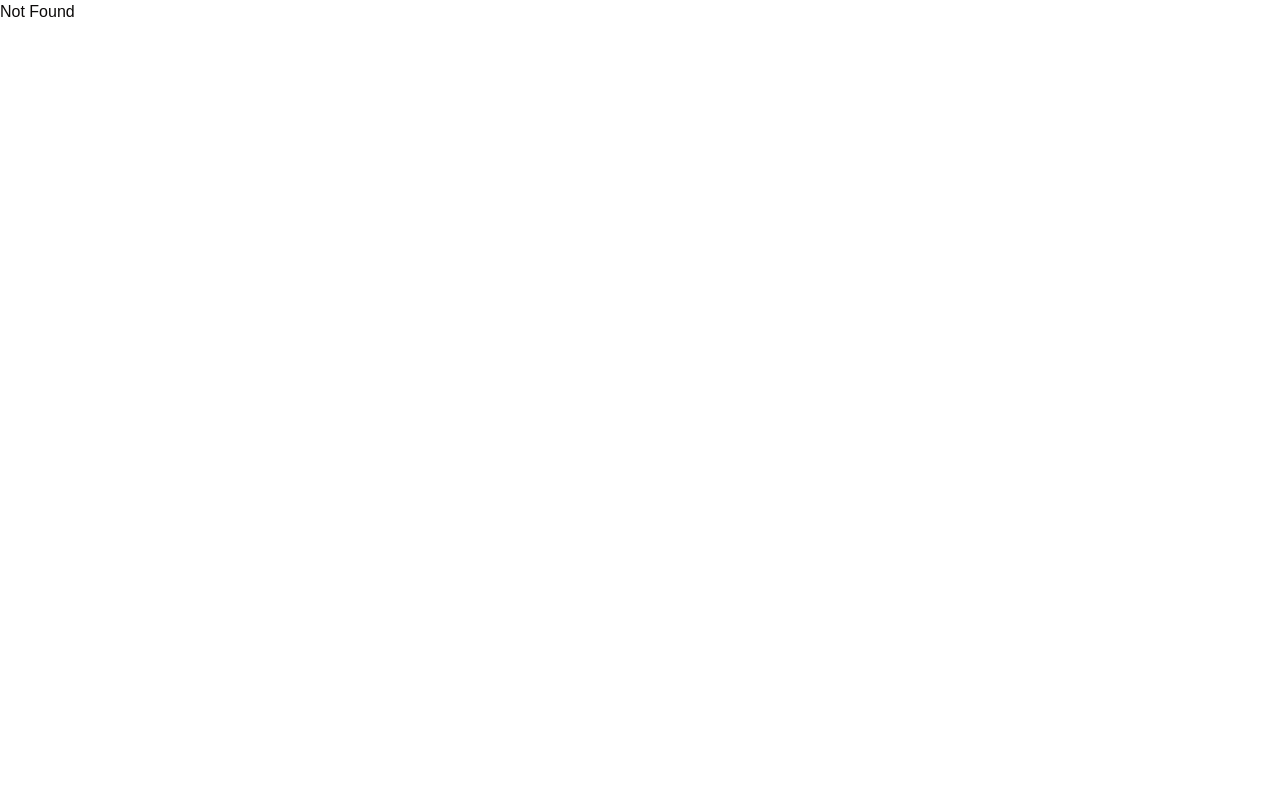
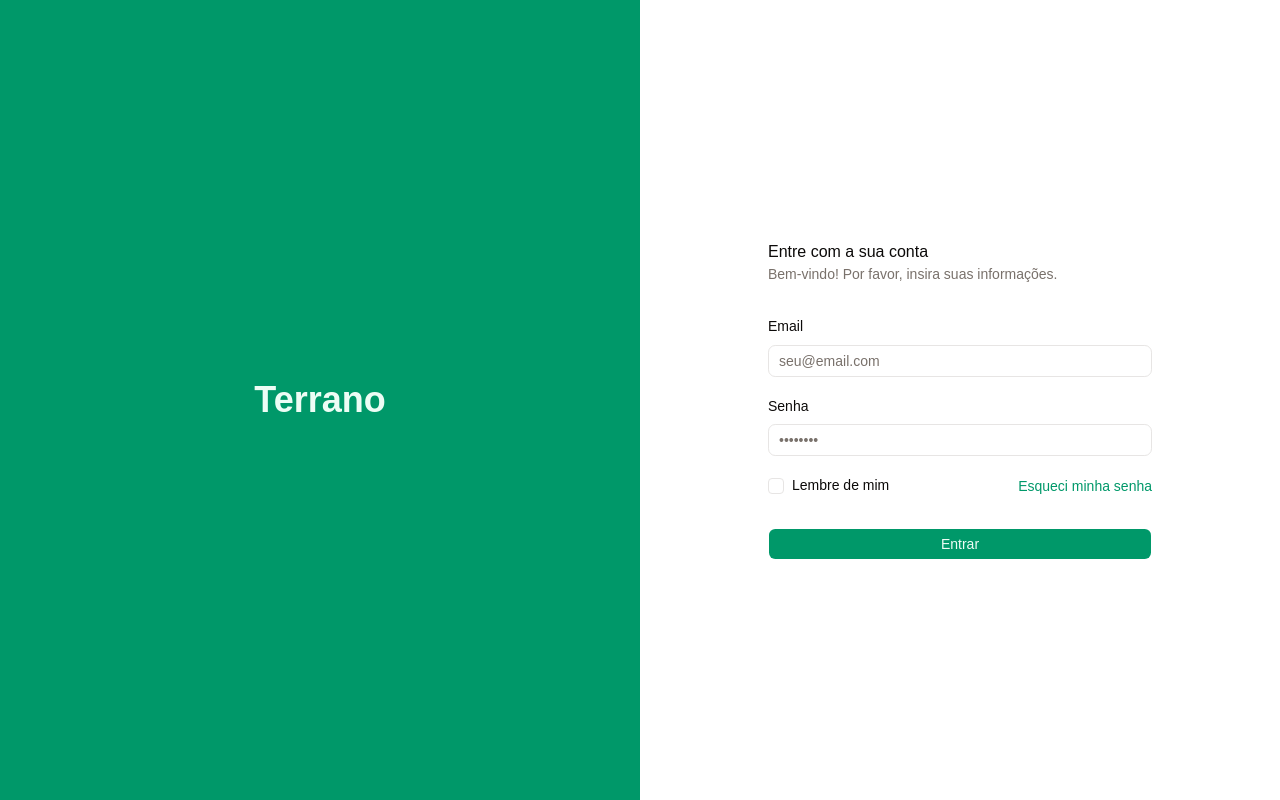
Before and after one commit to Sexteto-Fantastico/terrano-web, a React (Vite) app: page /auth/sign-in in a window 1280 px wide. Built offline with nearby package versions, Linux system fonts and the light colour scheme.

Commit message:
feat: add AuthSignIn route and update routing structure; include TanStack React Form and update .gitignore

```diff
--- a/package.json
+++ b/package.json
@@ -13,6 +13,7 @@
     "@base-ui/react": "^1.2.0",
     "@fontsource-variable/geist": "^5.2.8",
     "@tailwindcss/vite": "^4.2.1",
+    "@tanstack/react-form": "^1.28.4",
     "@tanstack/react-router": "^1.163.3",
     "@tanstack/react-router-devtools": "^1.163.3",
     "class-variance-authority": "^0.7.1",
--- a/src/index.css
+++ b/src/index.css
@@ -126,4 +126,7 @@
   html {
     @apply font-sans;
   }
+  button {
+    @apply cursor-pointer;
+  }
 }
--- /dev/null
+++ b/src/pages/auth/sign-in.tsx
@@ -0,0 +1,151 @@
+import { createFileRoute, Link } from "@tanstack/react-router";
+import { useForm } from "@tanstack/react-form";
+import { toast } from "sonner";
+import { z } from "zod";
+import { Button } from "@/components/ui/button";
+import { Input } from "@/components/ui/input";
+import { Checkbox } from "@/components/ui/checkbox";
+import {
+  Field,
+  FieldLabel,
+  FieldError,
+  FieldGroup,
+  FieldSet,
+  FieldLegend,
+  FieldDescription,
+} from "@/components/ui/field";
+
+export const Route = createFileRoute("/auth/sign-in")({
+  component: RouteComponent,
+});
+
+const signInSchema = z.object({
+  email: z.email("Email inválido"),
+  password: z.string().min(6, "A senha deve ter pelo menos 6 caracteres"),
+  rememberMe: z.boolean(),
+});
+
+function RouteComponent() {
+  const signInForm = useForm({
+    defaultValues: {
+      email: "",
+      password: "",
+      rememberMe: false,
+    },
+    validators: {
+      onChange: signInSchema,
+    },
+    onSubmit: async ({ value }) => {
+      toast.success("Login realizado com sucesso");
+      console.log(value);
+    },
+  });
+
+  return (
+    <div className="grid md:grid-cols-2 h-screen grid-cols-1">
+      <aside className="bg-primary items-center justify-center md:flex hidden">
+        <h1 className="text-4xl font-semibold text-primary-foreground">
+          Terrano
+        </h1>
+      </aside>
+      <div className="flex items-center justify-center p-6 w-full">
+        <form
+          id="sign-in-form"
+          className="w-full max-w-sm"
+          onSubmit={(e) => {
+            e.preventDefault();
+            e.stopPropagation();
+            signInForm.handleSubmit();
+          }}
+        >
+          <FieldSet className="space-y-4">
+            <FieldLegend variant="legend">Entre com a sua conta</FieldLegend>
+            <FieldDescription>
+              Bem-vindo! Por favor, insira suas informações.
+            </FieldDescription>
+            <FieldGroup>
+              <signInForm.Field
+                name="email"
+                children={(field) => (
+                  <Field>
+                    <FieldLabel htmlFor={field.name}>Email</FieldLabel>
+                    <Input
+                      id={field.name}
+                      name={field.name}
+                      type="email"
+                      placeholder="seu@email.com"
+                      autoComplete="email"
+                      value={field.state.value}
+                      onBlur={field.handleBlur}
+                      onChange={(e) => field.handleChange(e.target.value)}
+                      aria-invalid={field.state.meta.errors.length > 0}
+                    />
+                    <FieldError errors={field.state.meta.errors} />
+                  </Field>
+                )}
+              />
+
+              <signInForm.Field
+                name="password"
+                children={(field) => (
+                  <Field>
+                    <FieldLabel htmlFor={field.name}>Senha</FieldLabel>
+                    <Input
+                      id={field.name}
+                      name={field.name}
+                      type="password"
+                      placeholder="••••••••"
+                      autoComplete="current-password"
+                      value={field.state.value}
+                      onBlur={field.handleBlur}
+                      onChange={(e) => field.handleChange(e.target.value)}
+                      aria-invalid={field.state.meta.errors.length > 0}
+                    />
+                    <FieldError errors={field.state.meta.errors} />
+                  </Field>
+                )}
+              />
+
+              <div className="grid grid-cols-2 gap-2">
+                <signInForm.Field
+                  name="rememberMe"
+                  children={(field) => (
+                    <Field orientation="horizontal">
+                      <Checkbox
+                        id={field.name}
+                        name={field.name}
+                        checked={field.state.value}
+                        onCheckedChange={(checked) =>
+                          field.handleChange(checked === true)
+                        }
+                        aria-describedby={undefined}
+                      />
+                      <FieldLabel
+                        htmlFor={field.name}
+                        className="cursor-pointer font-normal"
+                      >
+                        Lembre de mim
+                      </FieldLabel>
+                    </Field>
+                  )}
+                />
+                <div className="flex items-center justify-end">
+                  <Link
+                    to={"/auth/forgot-password"}
+                    className="text-sm text-primary underline-offset-4 hover:underline"
+                  >
+                    Esqueci minha senha
+                  </Link>
+                </div>
+              </div>
+            </FieldGroup>
+
+            <Button type="submit" form="sign-in-form" className="w-full">
+              Entrar
+            </Button>
+          </FieldSet>
+        </form>
+      </div>
+    </div>
+  );
+}
--- a/src/routeTree.gen.ts
+++ b/src/routeTree.gen.ts
@@ -10,33 +10,43 @@
 
 import { Route as rootRouteImport } from './pages/__root'
 import { Route as IndexRouteImport } from './pages/index'
+import { Route as AuthSignInRouteImport } from './pages/auth/sign-in'
 
 const IndexRoute = IndexRouteImport.update({
   id: '/',
   path: '/',
   getParentRoute: () => rootRouteImport,
 } as any)
+const AuthSignInRoute = AuthSignInRouteImport.update({
+  id: '/auth/sign-in',
+  path: '/auth/sign-in',
+  getParentRoute: () => rootRouteImport,
+} as any)
 
 export interface FileRoutesByFullPath {
   '/': typeof IndexRoute
+  '/auth/sign-in': typeof AuthSignInRoute
 }
 export interface FileRoutesByTo {
   '/': typeof IndexRoute
+  '/auth/sign-in': typeof AuthSignInRoute
 }
 export interface FileRoutesById {
   __root__: typeof rootRouteImport
   '/': typeof IndexRoute
+  '/auth/sign-in': typeof AuthSignInRoute
 }
 export interface FileRouteTypes {
   fileRoutesByFullPath: FileRoutesByFullPath
-  fullPaths: '/'
+  fullPaths: '/' | '/auth/sign-in'
   fileRoutesByTo: FileRoutesByTo
-  to: '/'
-  id: '__root__' | '/'
+  to: '/' | '/auth/sign-in'
+  id: '__root__' | '/' | '/auth/sign-in'
   fileRoutesById: FileRoutesById
 }
 export interface RootRouteChildren {
   IndexRoute: typeof IndexRoute
+  AuthSignInRoute: typeof AuthSignInRoute
 }
 
 declare module '@tanstack/react-router' {
@@ -48,11 +58,19 @@ declare module '@tanstack/react-router' {
       preLoaderRoute: typeof IndexRouteImport
       parentRoute: typeof rootRouteImport
     }
+    '/auth/sign-in': {
+      id: '/auth/sign-in'
+      path: '/auth/sign-in'
+      fullPath: '/auth/sign-in'
+      preLoaderRoute: typeof AuthSignInRouteImport
+      parentRoute: typeof rootRouteImport
+    }
   }
 }
 
 const rootRouteChildren: RootRouteChildren = {
   IndexRoute: IndexRoute,
+  AuthSignInRoute: AuthSignInRoute,
 }
 export const routeTree = rootRouteImport
   ._addFileChildren(rootRouteChildren)
```
Also changed, not shown: 2 other files (tests, documents, lock files or other folders).
